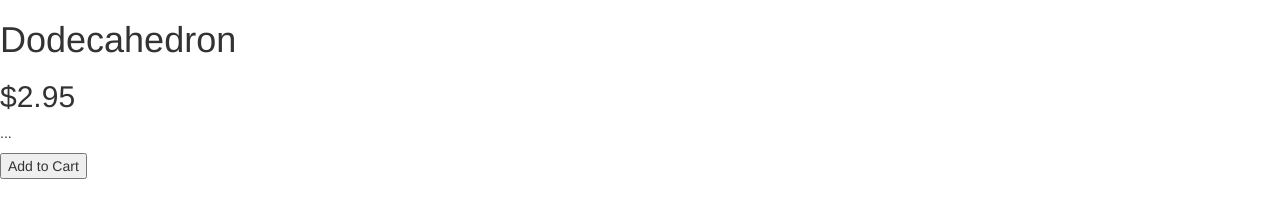
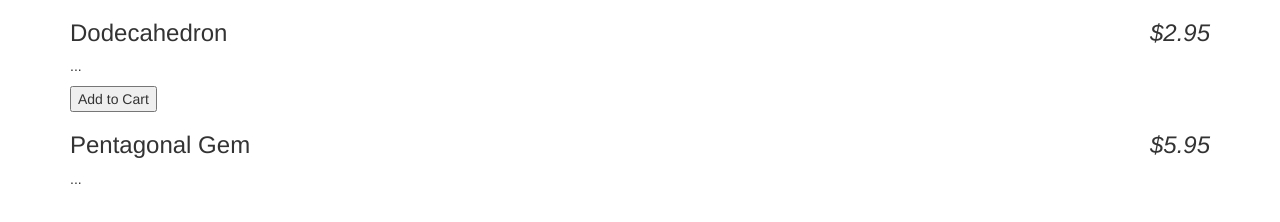
Before and after one commit to tussuryono/angularjs, a plain HTML site: page index.html in a window 1280 px wide. Drawn offline with Linux system fonts and the light colour scheme.

Commit message:
on html file : adding class="container" adding ng-repeat
on js file:
adding more than 1 one data

```diff
--- a/app.js
+++ b/app.js
@@ -2,14 +2,21 @@
 	var app = angular.module('store', []);
 
 	app.controller('StoreController', function(){
-		this.product = gem;
+		this.products = gems;
 	});
 
-	var gem = {
-		name: 'Dodecahedron',
-		price: 2.95,
-		description: '...',
-		canPurchase: true,
-		soldOut: false,
-	}
+	var gems = [
+		{
+			name: 'Dodecahedron',
+			price: 2.95,
+			description: '...',
+			canPurchase: true
+		},
+		{
+			name: 'Pentagonal Gem',
+			price: 5.95,
+			description: '...',
+			canPurchase: false
+		}
+	]
 })();
--- a/index.html
+++ b/index.html
@@ -5,12 +5,14 @@
 		<link href="bootstrap/css/bootstrap.min.css" rel="stylesheet">
 		<!-- <link rel="stylesheet" type="text/css" href="bootstrap.min.js"> -->
 	</head>
-	<body ng-controller="StoreController as store">
-		<div ng-hide="store.product.soldOut">
-			<h1>{{store.product.name}}</h1>
-			<h2>${{store.product.price}}</h2>
-			<p>{{store.product.description}}</p>
-			<button ng-show="store.product.canPurchase">Add to Cart</button>
+	<body class="container" ng-controller="StoreController as store">
+		<div ng-repeat="product in store.products">
+			<h3>
+				{{product.name}}
+				<em class="pull-right">${{product.price}}</em>
+			</h3>
+			<p>{{product.description}}</p>
+			<button ng-show="product.canPurchase">Add to Cart</button>
 		</div>
 		<script type="text/javascript" src="angular.min.1.6.1.js"></script>
 		<script type="text/javascript" src="app.js"></script>
```
